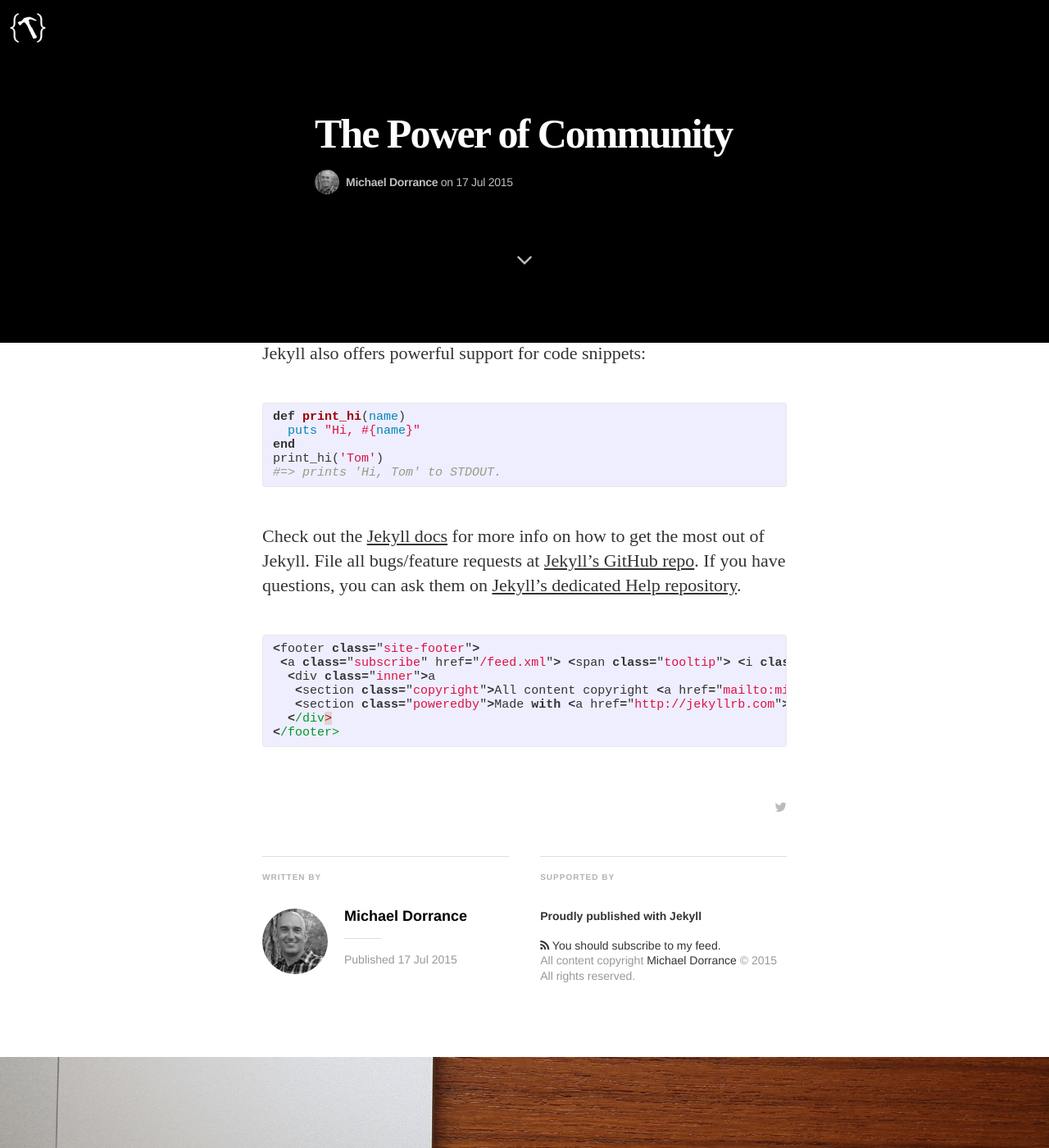
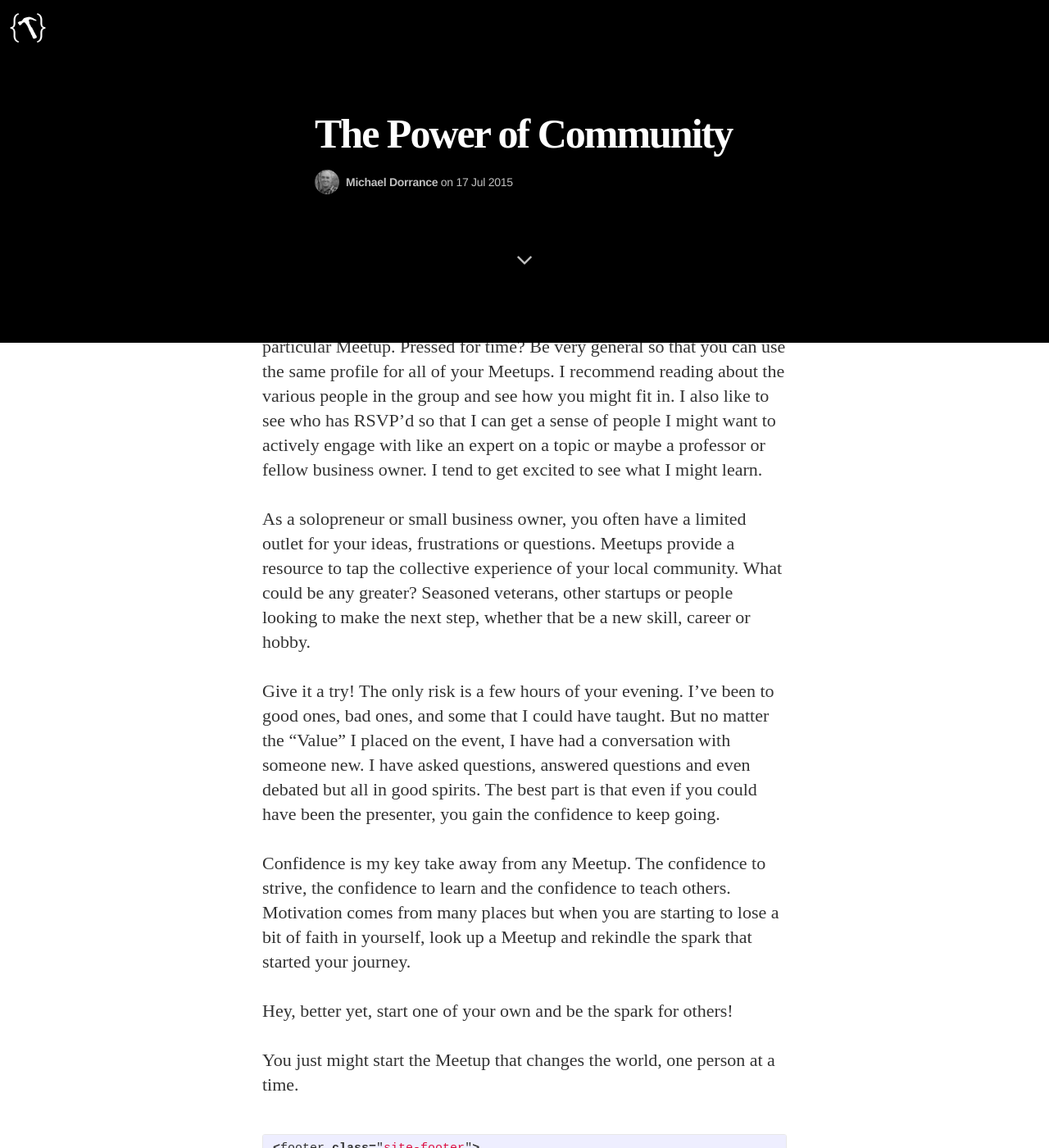
Before and after one commit to mdorrance/mdorrance.github.io, a Jekyll site: the page built from _posts/2014-08-29-welcome-to-jekyll.markdown, in a window 1280 px wide and 1400 px high, scrolled down 982 px. Shown: the whole window at 82% size. Built offline with Jekyll 4.4.1, drawn with Linux system fonts in a browser that asks for light colours; nearby versions of some CDN libraries; some web fonts are replaced; Markdown is read by kramdown in place of the engine named in the settings.

Commit message:
adds power of community blog post again with image

```diff
--- a/_posts/2014-08-29-welcome-to-jekyll.markdown
+++ b/_posts/2014-08-29-welcome-to-jekyll.markdown
@@ -4,23 +4,22 @@ title:  "The Power of Community"
 date:   2015-07-17 1
 categories: community
 tags: featured
-image: /assets/article_images/2014-08-29-welcome-to-jekyll/desktop.jpg
+image: /assets/article_images/2015-07-17-the-power-of-community/blog_power_of_community.jpg
 ---
 I like to go to Meetups. What's a Meetup? Meetups are neighbors getting together to learn something, do something, or share something. In active startup communities or more urban areas Meetups are prevalent. Simply go to Meetup.com online and use your zipcode to find a Meetup in a subject that you are interested in. Ideally you will find a Meetup that is focused on your explicit business idea. Believe it or not, you are not alone in your quest for knowledge, camaraderie or validation. There are 7 billion people on the Earth, so you are bound to find someone like you.
 
-To add new posts, simply add a file in the `_posts` directory that follows the convention `YYYY-MM-DD-name-of-post.ext` and includes the necessary front matter. Take a look at the source for this post to get an idea about how it works.
+Perfect, you have found a Meetup and you Join. Next you are going to want to share a little bit about yourself. You will look at other people’s profiles and notice a broad range responses/styles. Some are very detailed, others sarcastic and some just blank. The key is to share something that makes you different, unique or adds value to that particular Meetup. Pressed for time? Be very general so that you can use the same profile for all of your Meetups. I recommend reading about the various people in the group and see how you might fit in. I also like to see who has RSVP'd so that I can get a sense of people I might want to actively engage with like an expert on a topic or maybe a professor or fellow business owner. I tend to get excited to see what I might learn.
 
-Jekyll also offers powerful support for code snippets:
+As a solopreneur or small business owner, you often have a limited outlet for your ideas, frustrations or questions. Meetups provide a resource to tap the collective experience of your local community. What could be any greater? Seasoned veterans, other startups or people looking to make the next step, whether that be a new skill, career or hobby.
 
-{% highlight ruby %}
-def print_hi(name)
-  puts "Hi, #{name}"
-end
-print_hi('Tom')
-#=> prints 'Hi, Tom' to STDOUT.
-{% endhighlight %}
+Give it a try! The only risk is a few hours of your evening. I’ve been to good ones, bad ones, and some that I could have taught. But no matter the “Value” I placed on the event, I have had a conversation with someone new. I have asked questions, answered questions and even debated but all in good spirits. The best part is that even if you could have been the presenter, you gain the confidence to keep going.
 
-Check out the [Jekyll docs][jekyll] for more info on how to get the most out of Jekyll. File all bugs/feature requests at [Jekyll’s GitHub repo][jekyll-gh]. If you have questions, you can ask them on [Jekyll’s dedicated Help repository][jekyll-help].
+Confidence is my key take away from any Meetup. The confidence to strive, the confidence to learn and the confidence to teach others. Motivation comes from many places but when you are starting to lose a bit of faith in yourself, look up a Meetup and rekindle the spark that started your journey.
+
+Hey, better yet, start one of your own and be the spark for others!
+
+You just might start the Meetup that changes the world, one person at a time.
+
 
 {% highlight js %}
 
```
